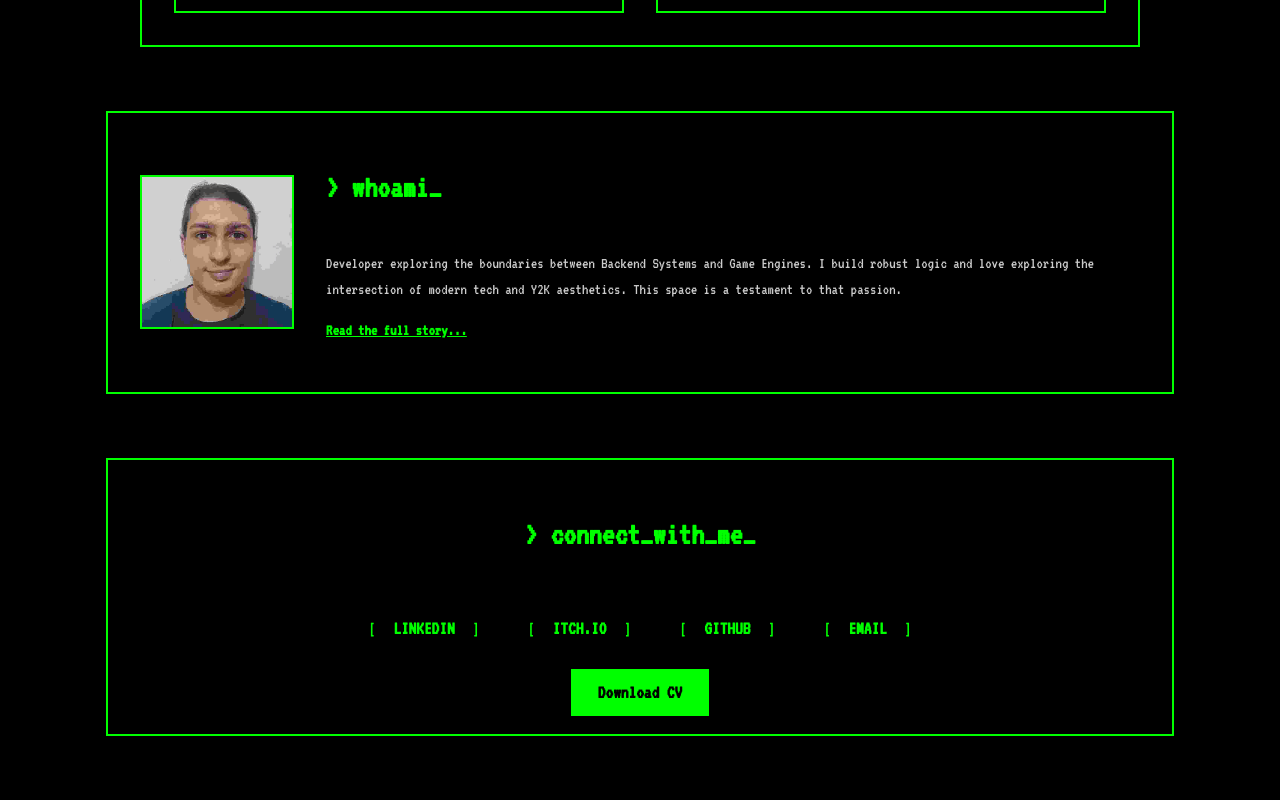
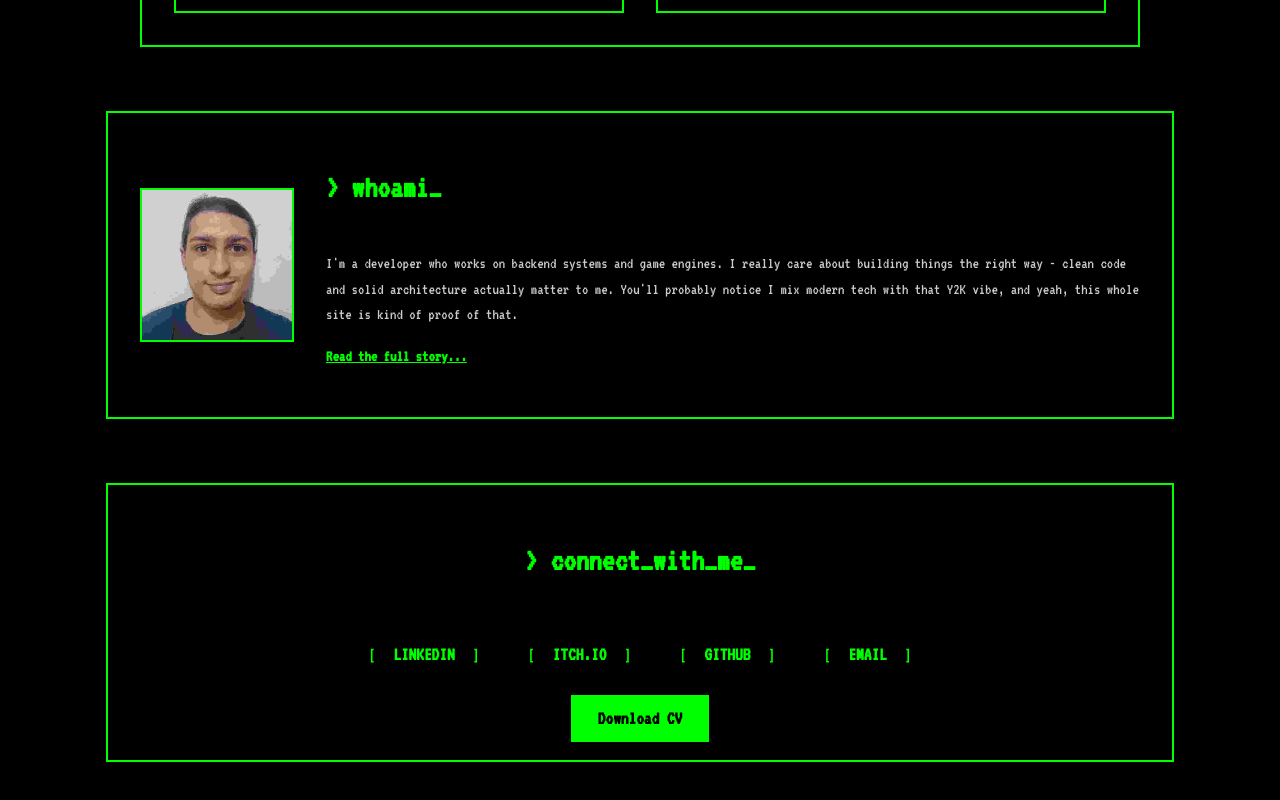
Before and after one commit to BrunoYDev/My-Portfolio, a Next.js app: page / in a window 1280 px wide. Shown: the part 1530-2330 px from the top of the page. Built offline with nearby package versions, Linux system fonts and the light colour scheme.

Commit message:
Change bio(home page, about page)

```diff
--- a/src/app/page.tsx
+++ b/src/app/page.tsx
@@ -98,7 +98,7 @@ export default function HomePage() {
                   "Aspiring Engine Engineer",
                   2000,
                   "Backend Developer",
-                  5000,
+                  2000,
                 ]}
                 wrapper="h1"
                 speed={40}
@@ -170,10 +170,7 @@ export default function HomePage() {
         <div className={styles.aboutText}>
           <h2 className={styles.sectionTitle}>&gt; whoami</h2>
           <p>
-            Developer exploring the boundaries between Backend Systems and Game
-            Engines. I build robust logic and love exploring the intersection of
-            modern tech and Y2K aesthetics. This space is a testament to that
-            passion.
+            I'm a developer who works on backend systems and game engines. I really care about building things the right way - clean code and solid architecture actually matter to me. You'll probably notice I mix modern tech with that Y2K vibe, and yeah, this whole site is kind of proof of that.
             <Link href="/about" className={styles.readMoreLink}>
               Read the full story...
             </Link>
```
Also changed, not shown: src/app/about/page.tsx (+4 -4 lines).
